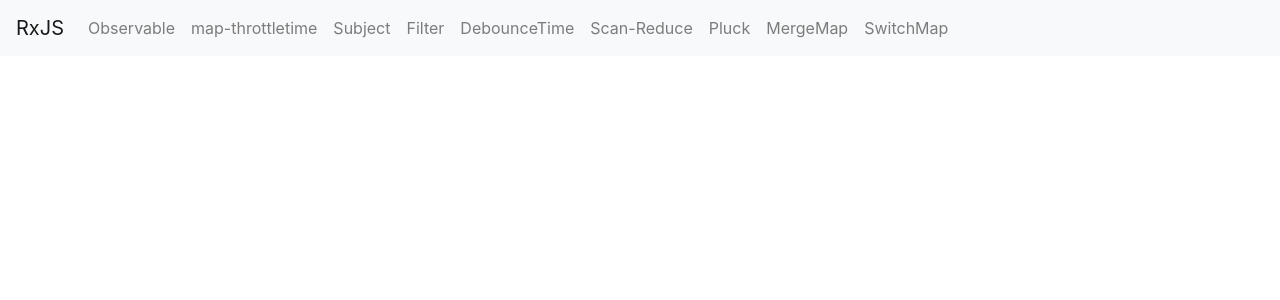
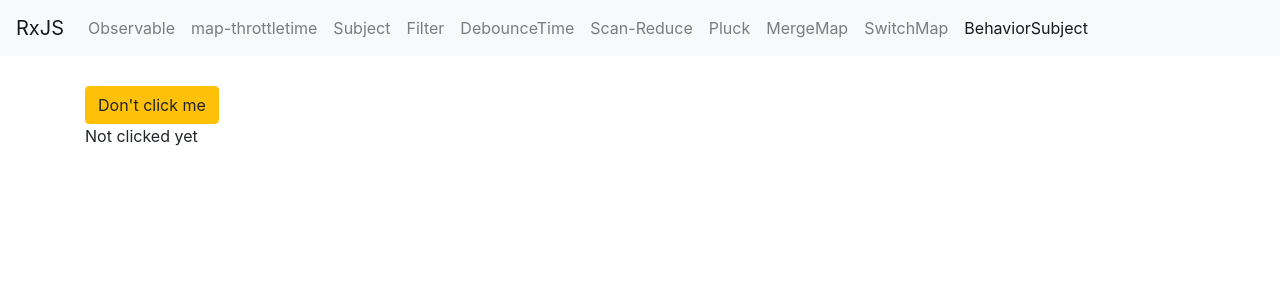
Before and after one commit to tarcisiocipriano/rxjs, an Angular app: page /behaviorsubject in a window 1280 px wide. Before the commit this address led to /. Shown: the top 300 px of the page. Built offline with nearby package versions, Linux system fonts and the light colour scheme.

Commit message:
behaviorSubject

```diff
--- a/src/app/app-routing.routing.ts
+++ b/src/app/app-routing.routing.ts
@@ -9,6 +9,7 @@ import { ScanReduceComponent } from './scan-reduce/scan-reduce.component';
 import { PluckComponent } from './pluck/pluck.component';
 import { MergemapComponent } from './mergemap/mergemap.component';
 import { SwitchmapComponent } from './switchmap/switchmap.component';
+import { BehaviorsubjectComponent } from './behaviorsubject/behaviorsubject.component';
 
 
 const routes: Routes = [
@@ -21,7 +22,8 @@ const routes: Routes = [
   { path: 'scan-reduce', component: ScanReduceComponent },
   { path: 'pluck', component: PluckComponent },
   { path: 'mergemap', component: MergemapComponent },
-  { path: 'switchmap', component: SwitchmapComponent }
+  { path: 'switchmap', component: SwitchmapComponent },
+  { path: 'behaviorsubject', component: BehaviorsubjectComponent }
 ];
 
 @NgModule({
--- a/src/app/app.component.html
+++ b/src/app/app.component.html
@@ -32,6 +32,9 @@
       <li class="nav-item" routerLinkActive="active">
         <a class="nav-link" routerLink="switchmap">SwitchMap</a>
       </li>
+      <li class="nav-item" routerLinkActive="active">
+        <a class="nav-link" routerLink="behaviorsubject">BehaviorSubject</a>
+      </li>
     </ul>
   </div>
 </nav>
--- a/src/app/app.module.ts
+++ b/src/app/app.module.ts
@@ -12,6 +12,7 @@ import { ScanReduceComponent } from './scan-reduce/scan-reduce.component';
 import { PluckComponent } from './pluck/pluck.component';
 import { MergemapComponent } from './mergemap/mergemap.component';
 import { SwitchmapComponent } from './switchmap/switchmap.component';
+import { BehaviorsubjectComponent } from './behaviorsubject/behaviorsubject.component';
 
 @NgModule({
   declarations: [
@@ -24,7 +25,8 @@ import { SwitchmapComponent } from './switchmap/switchmap.component';
     ScanReduceComponent,
     PluckComponent,
     MergemapComponent,
-    SwitchmapComponent
+    SwitchmapComponent,
+    BehaviorsubjectComponent
   ],
   imports: [
     BrowserModule,
--- /dev/null
+++ b/src/app/behaviorsubject/behaviorsubject.component.html
@@ -0,0 +1,2 @@
+<button (click)="onClick()" class="btn btn-warning">Don't click me</button>
+<p>{{ output }}</p>
--- /dev/null
+++ b/src/app/behaviorsubject/behaviorsubject.component.ts
@@ -0,0 +1,31 @@
+import { Component, OnInit, OnDestroy, ViewChild, ElementRef } from '@angular/core';
+import { Subscription, BehaviorSubject } from 'rxjs';
+
+@Component({
+  selector: 'app-behaviorsubject',
+  templateUrl: './behaviorsubject.component.html',
+  styleUrls: ['./behaviorsubject.component.scss']
+})
+export class BehaviorsubjectComponent implements OnInit, OnDestroy {
+
+  output: string;
+
+  @ViewChild('button', { static: true }) button: ElementRef;
+
+  behaviorSubject = new BehaviorSubject('Not clicked yet');
+
+  subscription = new Subscription();
+
+  ngOnInit() {
+    this.behaviorSubject.subscribe(value => this.output = value);
+  }
+
+  onClick() {
+    this.behaviorSubject.next('Clicked');
+  }
+
+  ngOnDestroy(): void {
+    this.subscription.unsubscribe();
+  }
+
+}
```
Also changed, not shown: src/app/behaviorsubject/behaviorsubject.component.scss (added).
